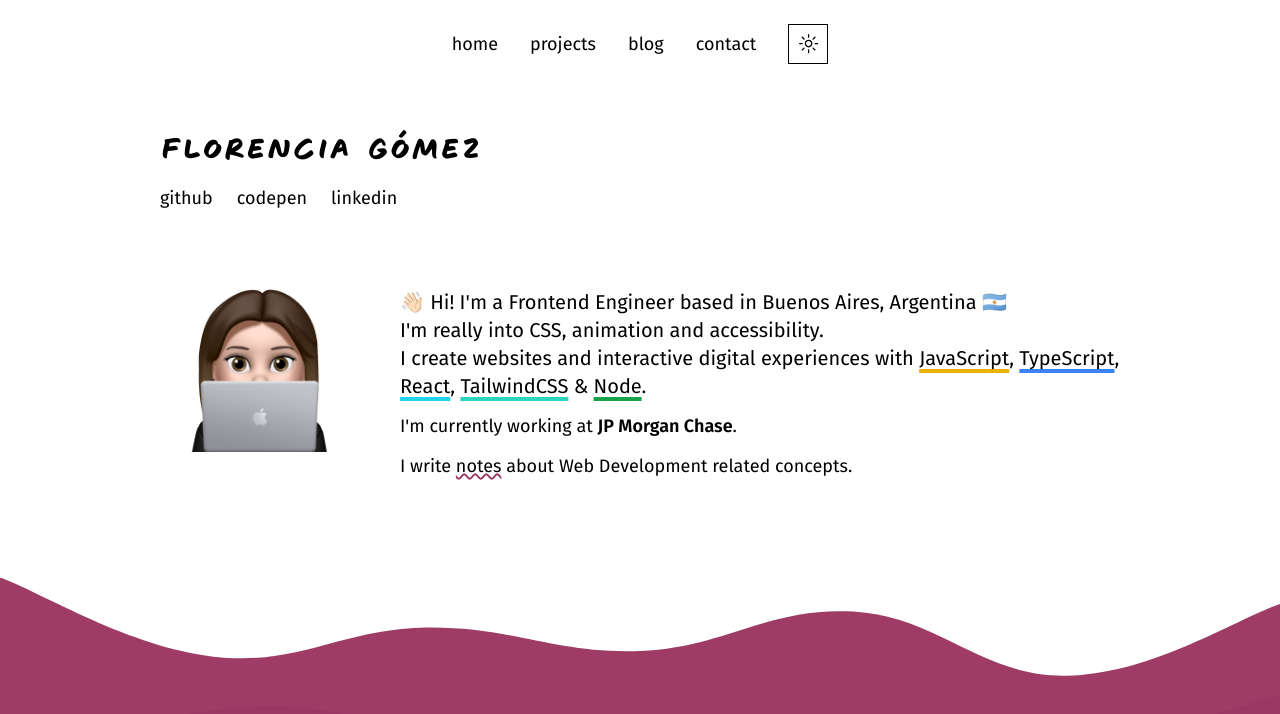
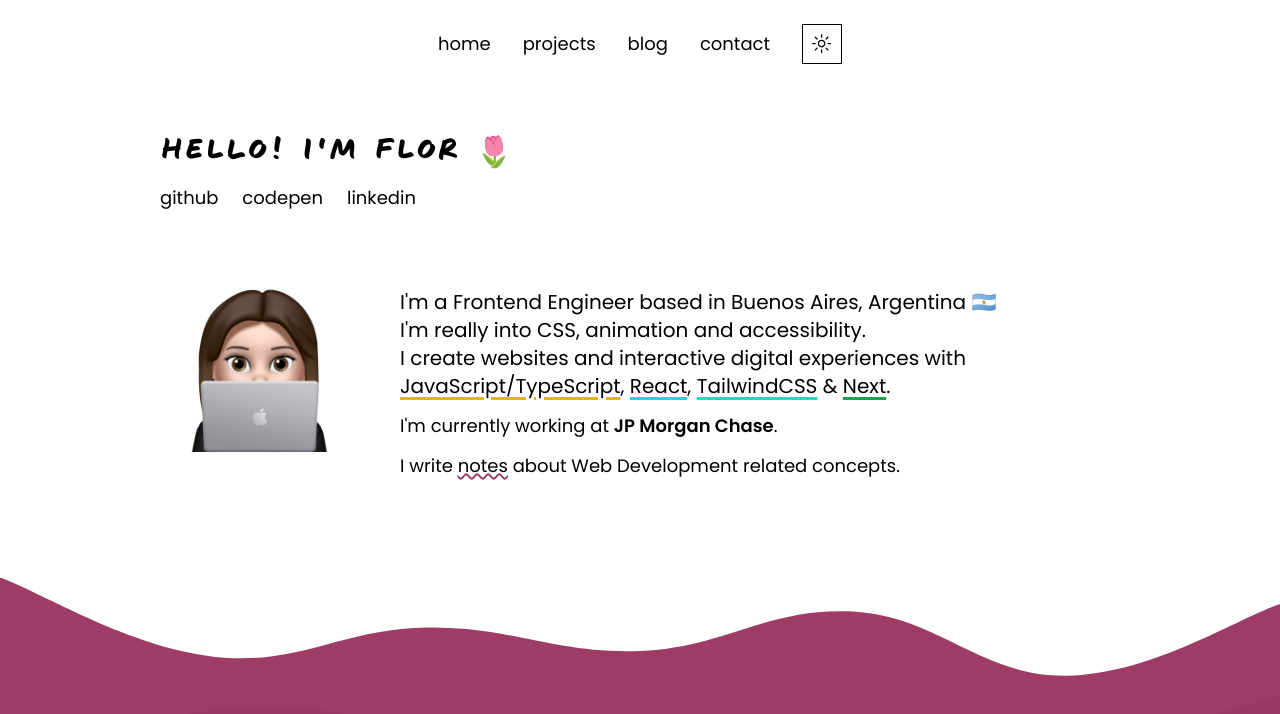
Before and after one commit to florxgomez/personal-website, a Next.js app: page / in a window 1280 px wide. Shown: the top 714 px of the page. Built offline with nearby package versions, Linux system fonts and the light colour scheme.

Commit message:
font change

```diff
--- a/src/app/(root)/layout.tsx
+++ b/src/app/(root)/layout.tsx
@@ -1,7 +1,7 @@
 import type { Metadata } from "next";
 import "../globals.css";
 import NavBar from "@/components/NavBar";
-import { Fira_Sans } from "next/font/google";
+import { Fira_Sans, Poppins } from "next/font/google";
 import { ThemeProvider } from "next-themes";
 
 export const metadata: Metadata = {
@@ -9,7 +9,7 @@ export const metadata: Metadata = {
   description: "Personal Website",
 };
 
-const fira = Fira_Sans({
+const poppins = Poppins({
   weight: ["400", "500", "600"],
   subsets: ["latin"],
 });
@@ -25,7 +25,7 @@ export default function RootLayout({
       lang="en"
       className="h-screen w-screen bg-[url('/Wave.svg')] bg-no-repeat bg-bottom bg-contain"
     >
-      <body className={fira.className}>
+      <body className={poppins.className}>
         <ThemeProvider
           attribute="class"
           defaultTheme="system"
--- a/src/app/(root)/page.tsx
+++ b/src/app/(root)/page.tsx
@@ -7,7 +7,9 @@ import { caps } from "@/font";
 export default function Home() {
   return (
     <>
-      <h1 className={`text-6xl mt-12 ${caps.className}`}>Florencia Gómez</h1>
+      <h1 className={`text-6xl mt-12 ${caps.className}`}>
+        Hello! I&apos;m Flor <span className="text-3xl">🌷</span>
+      </h1>
       <Links />
       <div className={"flex md:flex-row items-center flex-col"}>
         <Image
@@ -18,30 +20,21 @@ export default function Home() {
         />
         <div className={"text-center sm:text-left sm:ml-10"}>
           <p className="sm:text-xl sm:mt-16 mt-6 text-xl">
-            👋🏻 Hi! I&apos;m a Frontend Engineer based in Buenos Aires, Argentina
-            🇦🇷
+            I&apos;m a Frontend Engineer based in Buenos Aires, Argentina 🇦🇷
             <br />
             I&apos;m really into CSS, animation and accessibility. <br />I
             create websites and interactive digital experiences with{" "}
             <span
               className={
-                "underline underline-offset-4 decoration-4 decoration-yellow-500"
+                "underline underline-offset-4 decoration-[3px] decoration-yellow-500"
               }
             >
-              JavaScript
-            </span>
-            , {""}
-            <span
-              className={
-                "underline underline-offset-4 decoration-4 decoration-blue-500"
-              }
-            >
-              TypeScript
+              JavaScript/TypeScript
             </span>
             ,{" "}
             <span
               className={
-                "underline underline-offset-4 decoration-4 decoration-cyan-400"
+                "underline underline-offset-4 decoration-[3px] decoration-cyan-400"
               }
             >
               React
@@ -49,7 +42,7 @@ export default function Home() {
             ,{" "}
             <span
               className={
-                "underline underline-offset-4 decoration-4 decoration-teal-400"
+                "underline underline-offset-4 decoration-[3px] decoration-teal-400"
               }
             >
               TailwindCSS
@@ -57,10 +50,10 @@ export default function Home() {
             &{" "}
             <span
               className={
-                "underline underline-offset-4 decoration-4 decoration-green-600"
+                "underline underline-offset-4 decoration-[3px] decoration-green-600"
               }
             >
-              Node
+              Next
             </span>
             .
           </p>
--- a/src/app/posts/[slug]/layout.tsx
+++ b/src/app/posts/[slug]/layout.tsx
@@ -1,7 +1,7 @@
 import type { Metadata } from "next";
 import "../../globals.css";
 import NavBar from "@/components/NavBar";
-import { Fira_Sans } from "next/font/google";
+import { Fira_Sans, Poppins } from "next/font/google";
 import { ThemeProvider } from "next-themes";
 
 export const metadata: Metadata = {
@@ -9,7 +9,7 @@ export const metadata: Metadata = {
   description: "Personal Website",
 };
 
-const fira = Fira_Sans({
+const poppins = Poppins({
   weight: ["400", "500", "600"],
   subsets: ["latin"],
 });
@@ -25,7 +25,7 @@ export default function PostLayout({
       lang="en"
       className="h-screen w-screen bg-no-repeat bg-bottom bg-contain"
     >
-      <body className={fira.className}>
+      <body className={poppins.className}>
         <ThemeProvider
           attribute="class"
           defaultTheme="system"
```
Also changed, not shown: src/components/posts/PostCodeBlock.tsx (+7 -1 lines).
